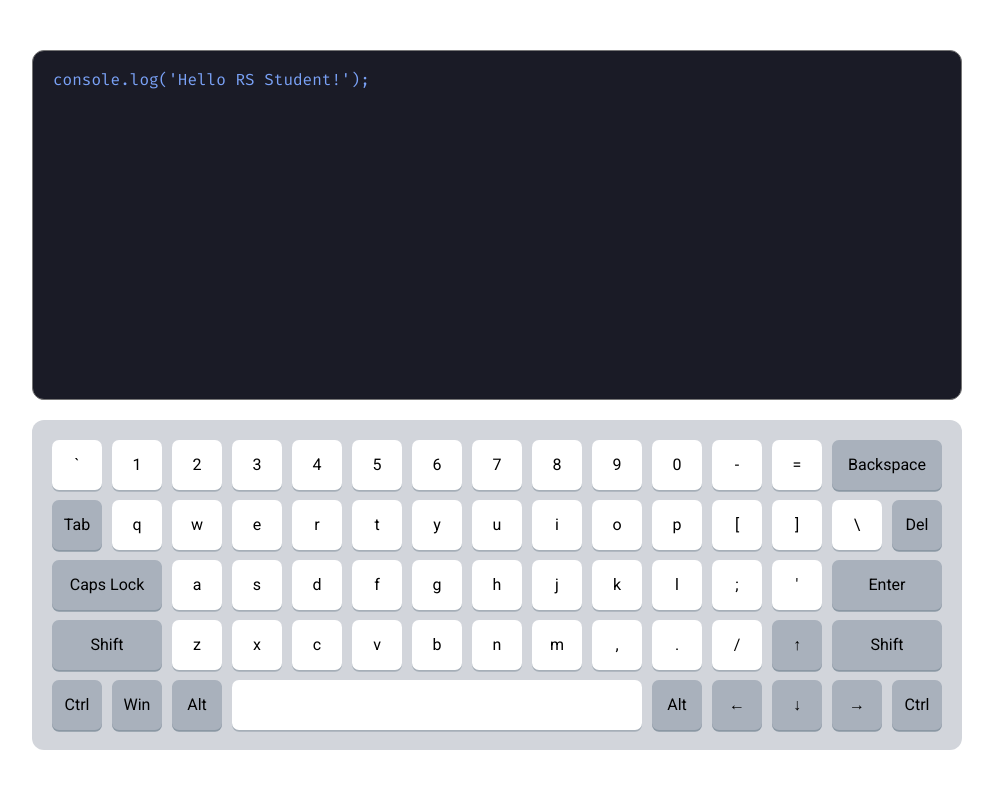
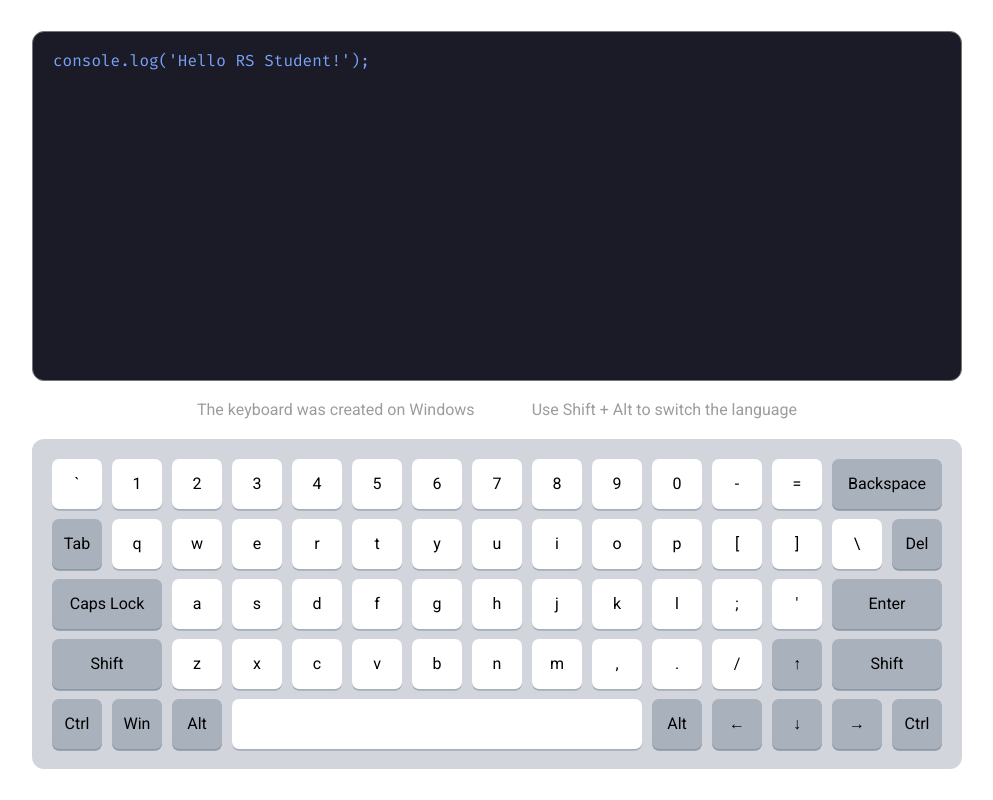
Before and after one commit to shaqi-dev/virtual-keyboard, a website with bundled scripts: page index.html in a window 1280 px wide. Shown: the whole page, without its empty margins (143-1136 px from the left). Built offline with nearby package versions, Linux system fonts and the light colour scheme.

Commit message:
feat: add description

```diff
--- a/js/index.js
+++ b/js/index.js
@@ -17,6 +17,33 @@
     appendTo: '.app'
 });
 
+const description = createElement({
+    type: 'div',
+    classes: ['description'],
+    attributes: null,
+    eventHandlers: null,
+    appendTo: '.app'
+});
+
+const info1 = createElement({
+    type: 'span',
+    classes: ['description__item'],
+    attributes: null,
+    eventHandlers: null,
+    appendTo: '.description'
+});
+
+const info2 = createElement({
+    type: 'span',
+    classes: ['description__item'],
+    attributes: null,
+    eventHandlers: null,
+    appendTo: '.description'
+});
+
+info1.innerText = 'The keyboard was created on Windows';
+info2.innerText = 'Use Shift + Alt to switch the language';
+
 const keyboard = new Keyboard('keyboard', 'textarea', '.app');
 
 keyboard.init();
--- /dev/null
+++ b/sass/_description.sass
@@ -0,0 +1,8 @@
+.description
+    display: flex
+    width: 600px
+    justify-content: space-between
+
+.description__item
+    font-size: 1.6rem
+    color: #9c9c9c
--- a/sass/index.sass
+++ b/sass/index.sass
@@ -1,6 +1,7 @@
 @import 'normalize'
 @import 'fonts'
 @import 'base'
+@import 'description'
 @import 'textarea'
 @import 'keyboard'
 @import 'key'
```
Also changed, not shown: css/index.css.
